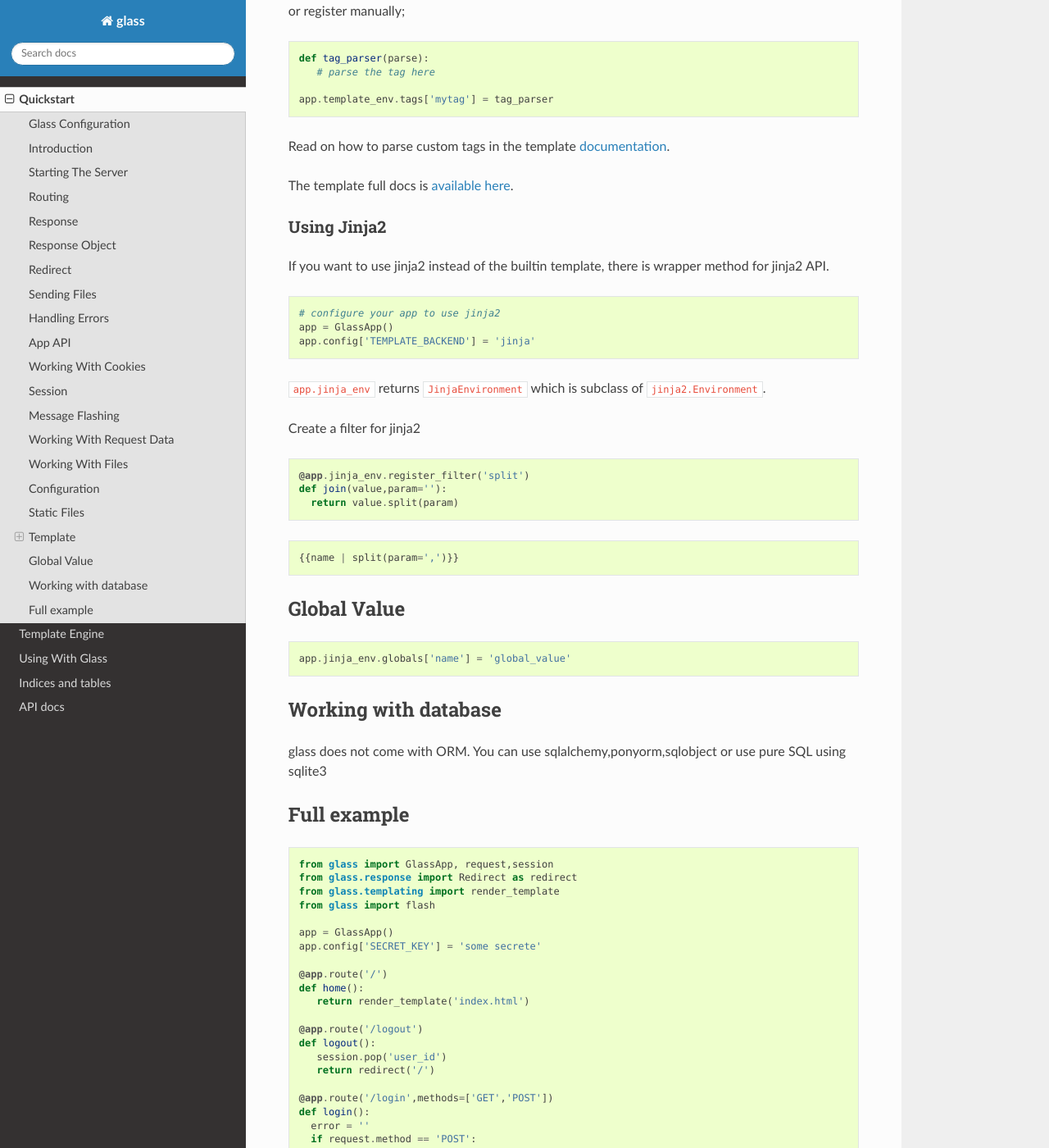
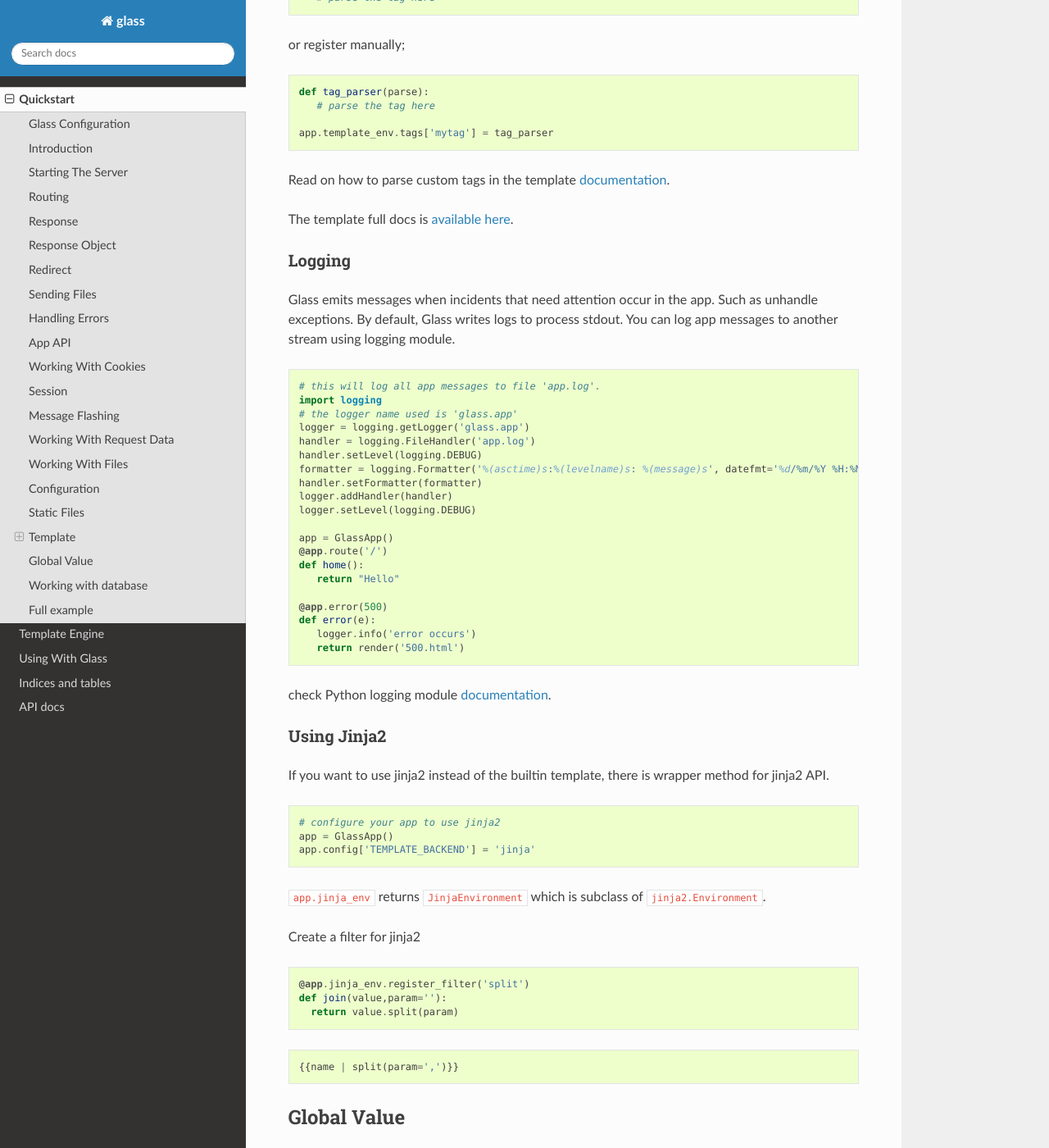
Before and after one commit to Horlarwumhe/glass, a Sphinx documentation site: the page built from docs/glass.rst, in a window 1280 px wide and 1400 px high, scrolled down 16913 px. Shown: the whole window at 82% size. Built offline with Sphinx 7.4.7 and the Read the Docs theme 2.0.0, drawn with Linux system fonts in a browser that asks for light colours; some of the changed text lies outside the part shown.

Commit message:
fix docs.

```diff
--- a/docs/apidocs.rst
+++ b/docs/apidocs.rst
@@ -1,3 +1,5 @@
+API
+======
 
 Request
 =============================
--- a/docs/config.rst
+++ b/docs/config.rst
@@ -82,10 +82,9 @@
 
 *SESSION_COOKIE_DOMAIN*
 
-  domain to use for session cookie, default to ``None``
+  domain to use for session cookie. default to ``None``
      check `mozilla`_
 
-::
 
 *SESSION_COOKIE_SECURE*
 
@@ -96,7 +95,7 @@
 
 *SESSION_COOKIE_PATH*
 
-  ``path`` for session cookie, default to ``/``
+  ``path`` for session cookie. default to ``/``
 
      check `mozilla`_
 
--- a/docs/glass.rst
+++ b/docs/glass.rst
@@ -9,7 +9,7 @@
 .. _gunicorn: https://gunicorn.org
 
 
-This page shows introduction to glass. The content of this page is short, as glass is just micro-framework. The code examples are self explanatory and it is easy to understand.
+This page shows introduction to Glass. The content of this page is short, as Glass is just micro-framework. The code examples are self explanatory and it is easy to understand.
 
 
 .. toctree::
@@ -54,7 +55,7 @@
    app = GlassApp()
    @app.route('/')
    def home():
-       return 'this is home page'
+       return 'This is home page'
 
 
 Starting The Server
@@ -224,7 +225,7 @@
 
 Return ``dict``.
 
-If the view return dict, the response headers ``Content_Type`` will be set to ``application/json``,
+If the view return dict, the response headers ``Content_Type`` will be set to ``application/json``
 and the response dict will be converted to json.
 
 .. code:: python
@@ -653,8 +654,8 @@
 
 The configuration pattern used is similar to flask. All the config values are stored in dict.
 
-glass has some predefined configurations,
-read more at :doc:`configuration <config>`
+Glass has some predefined configurations.
+Read more at :doc:`configuration <config>`
 
 .. code:: python
 
@@ -709,7 +710,7 @@
 
 Template
 --------------
-glass comes with template engine. The docs here show how to use the template engine with glass. The full docs is available in the template :doc:`documentation <template>`.
+Glass comes with template engine. The docs here show how to use the template engine with Glass. The full docs is available in the template :doc:`documentation <template>`.
 
 Template Quickstart
 ~~~~~~~~~~~~~~~~~~~~~~
@@ -752,7 +753,7 @@
 
 
 
-glass will look for  **templates** folder in the current working directory to load templates. You can set another directory for templates.
+Glass will look for  **templates** folder in the current working directory to load templates. You can set another directory for templates.
 
 .. code:: python
 
@@ -776,14 +777,14 @@
        *current app*
 
 
-Create global variable;
+create global variable;
 
 ::
 
   from datetime import datetime as dt
   app.template_env.globals['date'] = dt.now
 
-in the template file.
+in the template file;
 ::
 
    <b> {{date}} </b>
@@ -894,7 +895,36 @@
 
 The template full docs is :doc:`available here <template>`.
 
+Logging
+~~~~~~~~~~~
 
+Glass emits messages when incidents that need attention occur in the app. Such as unhandle exceptions.
+By default, Glass writes logs to process stdout. You can log app messages to another stream using logging module.
+
+::
+
+    # this will log all app messages to file 'app.log'.
+    import logging
+    # the logger name used is 'glass.app'
+    logger = logging.getLogger('glass.app')
+    handler = logging.FileHandler('app.log')
+    handler.setLevel(logging.DEBUG)
+    formatter = logging.Formatter('%(asctime)s:%(levelname)s: %(message)s', datefmt='%d/%m/%Y %H:%M:%S %p')
+    handler.setFormatter(formatter)
+    logger.addHandler(handler)
+    logger.setLevel(logging.DEBUG)
+
+    app = GlassApp()
+    @app.route('/')
+    def home():
+       return "Hello"
+
+    @app.error(500)
+    def error(e):
+       logger.info('error occurs')
+       return render('500.html')
+
+check Python logging module `documentation <https://python.org>`_.
 
 
 Using Jinja2
@@ -934,7 +964,7 @@
 Working with database
 -----------------------
 
-glass does not come with ORM. You can use sqlalchemy,ponyorm,sqlobject or use pure SQL using sqlite3
+Glass does not come with ORM. You can use sqlalchemy,ponyorm,sqlobject or use pure SQL using sqlite3 .
 
 
 Full example
```
Also changed, not shown: other parts of docs/glass.rst (+7 -6 lines), README.md (+37 -25 lines), docs/index.rst (+19 -2 lines), docs/template.rst (+28 -31 lines), 7 other files.
